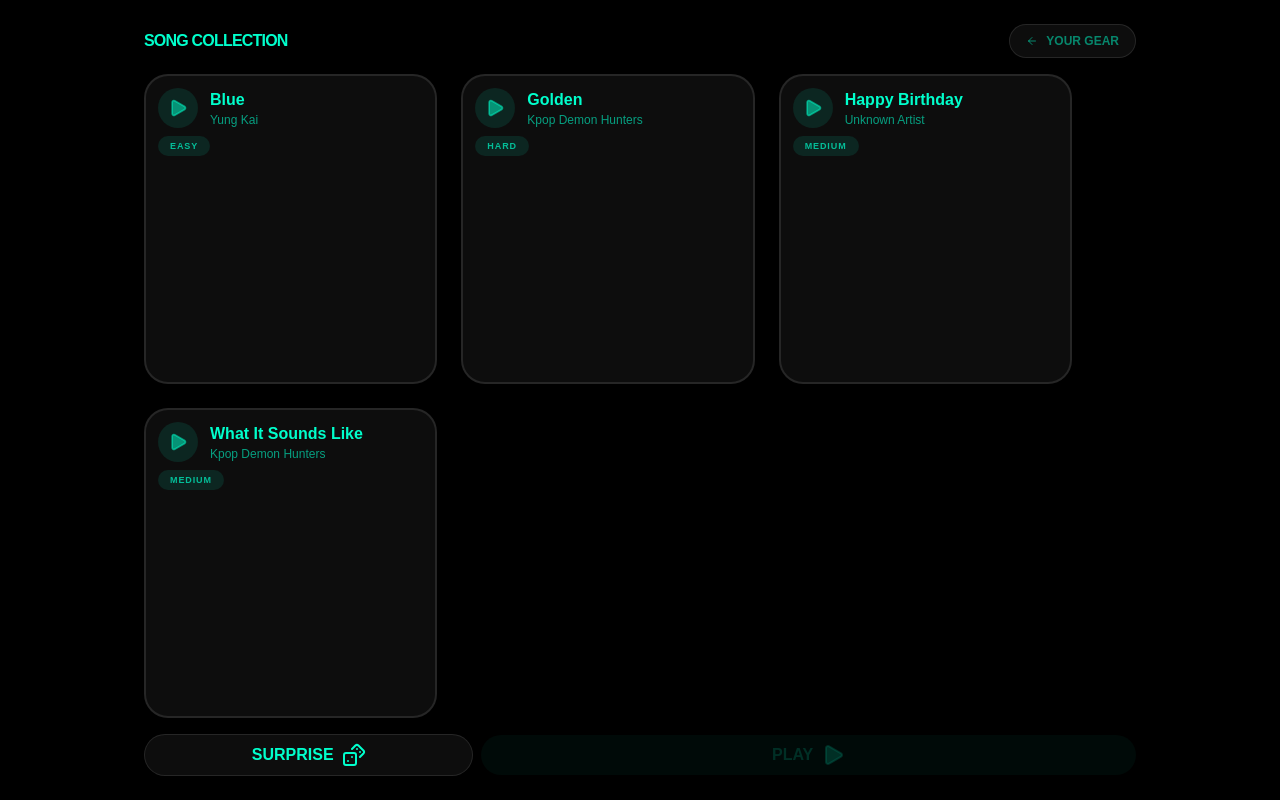
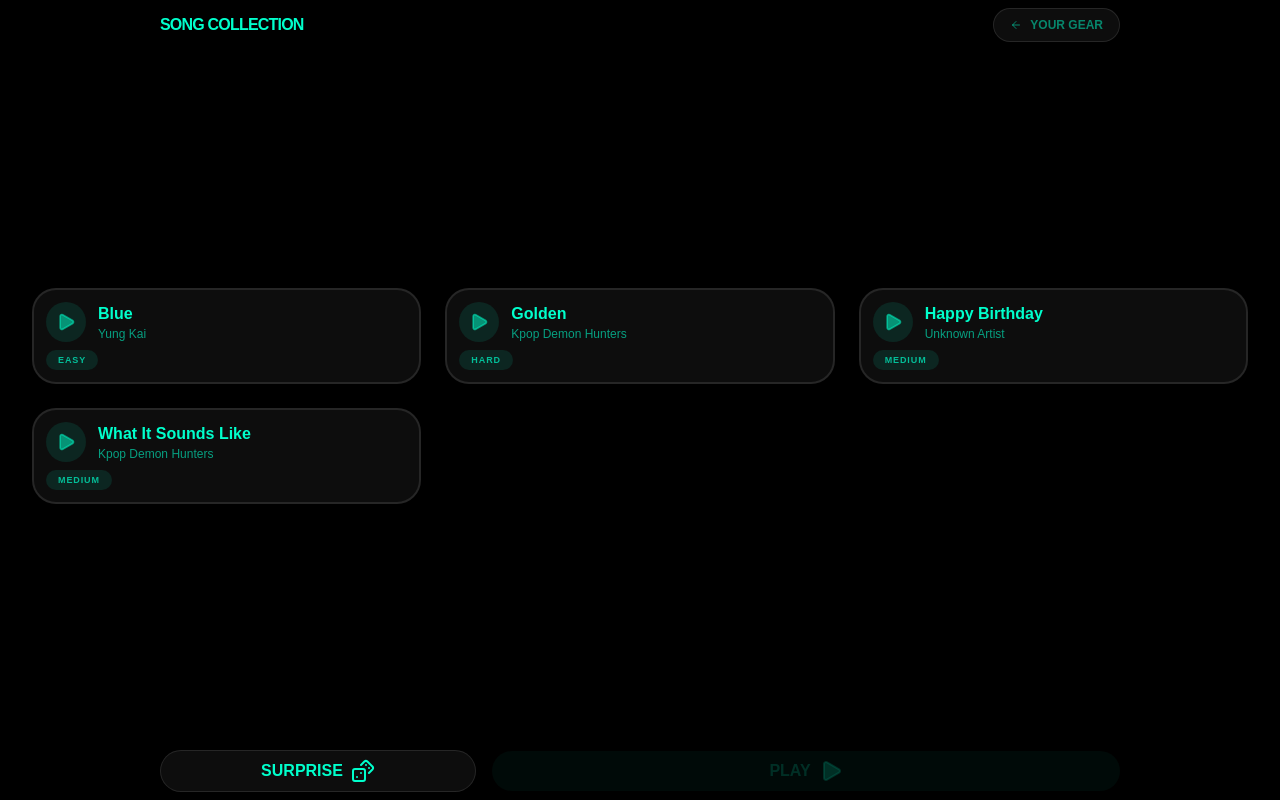
Before and after one commit to hongy20/midi-jam, a Next.js app: page /collection in a window 1280 px wide. Built offline with nearby package versions, Linux system fonts and the light colour scheme.

Commit message:
refactor: use PageLayout in Collection page

```diff
--- a/src/app/collection/page.tsx
+++ b/src/app/collection/page.tsx
@@ -2,6 +2,9 @@
 
 import { ArrowLeft, Dices, Play } from "lucide-react";
 import { useEffect, useState } from "react";
+import { PageFooter } from "@/components/page-footer";
+import { PageHeader } from "@/components/page-header";
+import { PageLayout } from "@/components/page-layout/page-layout";
 import { useAppContext } from "@/context/app-context";
 import { useNavigation } from "@/hooks/use-navigation";
 import { getSoundTracks } from "@/lib/action/sound-track";
@@ -56,13 +59,9 @@ export default function CollectionPage() {
   };
 
   return (
-    <div className="w-[100dvw] h-[100dvh] overflow-hidden max-w-5xl mx-auto grid grid-rows-[auto_1fr_auto] p-6 landscape:p-4">
-      {/* Header */}
-      <header className="flex items-center justify-between py-[var(--header-py)] flex-shrink-0">
-        <h1 className="text-[var(--h1-size)] font-black text-foreground uppercase tracking-tighter">
-          Song Collection
-        </h1>
-
+    <PageLayout
+      header={
+        <PageHeader title="Song Collection">
           <button
             type="button"
             onClick={handleBack}
@@ -71,9 +70,32 @@ export default function CollectionPage() {
             <ArrowLeft className="w-3 h-3 group-hover:-translate-x-1 transition-transform" />
             Your Gear
           </button>
-      </header>
-
-      {/* Content */}
+        </PageHeader>
+      }
+      footer={
+        <PageFooter>
+          <button
+            type="button"
+            onClick={handleSurprise}
+            className="w-full sm:flex-1 px-[var(--app-btn-px)] py-[var(--btn-py)] bg-[var(--ui-btn-secondary-bg)] text-[var(--ui-btn-secondary-text)] border border-[var(--ui-btn-secondary-border)] font-black rounded-full hover:bg-foreground/20 hover:scale-[1.02] active:scale-95 transition-all text-[var(--btn-text)] flex items-center justify-center gap-2"
+          >
+            SURPRISE <Dices className="w-5 h-5 sm:w-6 sm:h-6" />
+          </button>
+          <button
+            type="button"
+            onClick={handlePlay}
+            disabled={!selected}
+            className={`w-full sm:flex-[2] px-[var(--app-btn-px)] py-[var(--btn-py)] rounded-full font-black text-[var(--btn-text)] transition-all flex items-center justify-center gap-2 ${
+              selected
+                ? "bg-[var(--ui-btn-primary-bg)] text-[var(--ui-btn-primary-text)] hover:scale-102 active:scale-95 shadow-[var(--ui-btn-primary-shadow)] cursor-pointer"
+                : "opacity-40 bg-foreground/10 text-foreground/40 cursor-not-allowed"
+            }`}
+          >
+            PLAY <Play className="w-5 h-5 sm:w-6 sm:h-6 fill-current" />
+          </button>
+        </PageFooter>
+      }
+    >
       <main
         className={`overflow-y-auto overflow-x-hidden no-scrollbar py-4 landscape:py-2 px-8 -mx-8 min-h-0 grid grid-cols-1 sm:grid-cols-2 landscape:grid-cols-3 gap-3 sm:gap-6 pb-12 w-full`}
       >
@@ -138,29 +160,6 @@ export default function CollectionPage() {
           ))
         )}
       </main>
-
-      {/* Footer */}
-      <footer className="flex flex-col sm:flex-row items-center justify-end gap-[var(--layout-gap)] py-[var(--footer-py)] w-full flex-shrink-0">
-        <button
-          type="button"
-          onClick={handleSurprise}
-          className="w-full sm:flex-1 px-[var(--app-btn-px)] py-[var(--btn-py)] bg-[var(--ui-btn-secondary-bg)] text-[var(--ui-btn-secondary-text)] border border-[var(--ui-btn-secondary-border)] font-black rounded-full hover:bg-foreground/20 hover:scale-[1.02] active:scale-95 transition-all text-[var(--btn-text)] flex items-center justify-center gap-2"
-        >
-          SURPRISE <Dices className="w-5 h-5 sm:w-6 sm:h-6" />
-        </button>
-        <button
-          type="button"
-          onClick={handlePlay}
-          disabled={!selected}
-          className={`w-full sm:flex-[2] px-[var(--app-btn-px)] py-[var(--btn-py)] rounded-full font-black text-[var(--btn-text)] transition-all flex items-center justify-center gap-2 ${
-            selected
-              ? "bg-[var(--ui-btn-primary-bg)] text-[var(--ui-btn-primary-text)] hover:scale-[1.02] active:scale-95 shadow-[var(--ui-btn-primary-shadow)] cursor-pointer"
-              : "opacity-40 bg-foreground/10 text-foreground/40 cursor-not-allowed"
-          }`}
-        >
-          PLAY <Play className="w-5 h-5 sm:w-6 sm:h-6 fill-current" />
-        </button>
-      </footer>
-    </div>
+    </PageLayout>
   );
 }
```
Lines whose indentation alone changed are shown as unchanged.
